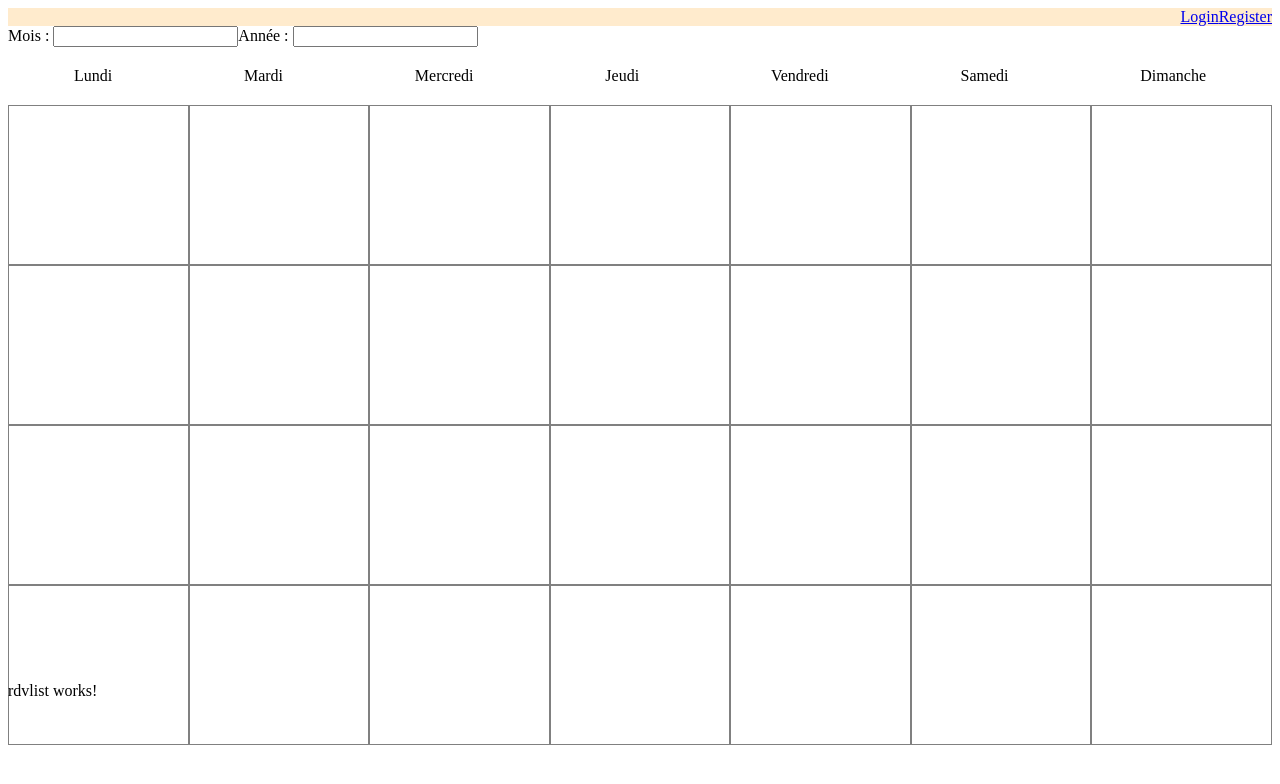
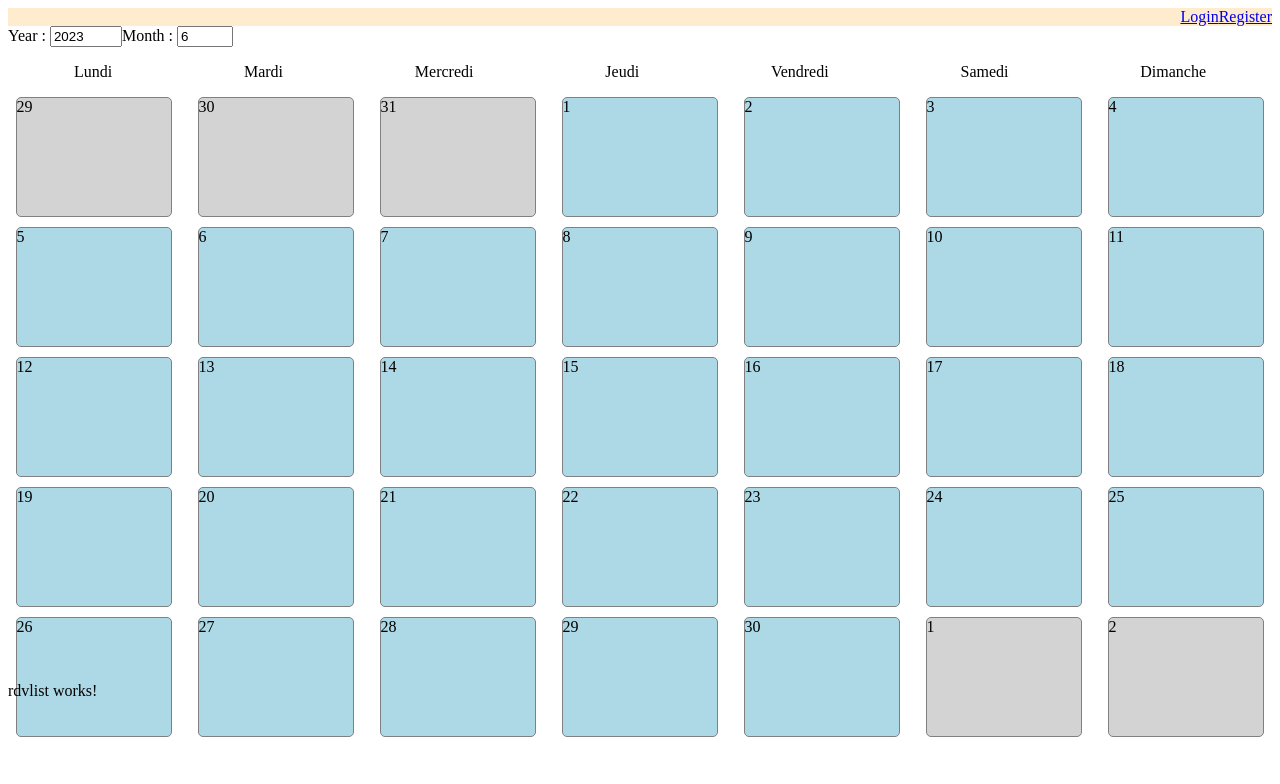
Before and after one commit to Coder269/projet-rdv, an Angular app: page / in a window 1280 px wide. Shown: the top 784 px of the page. Built offline with nearby package versions, Linux system fonts and the light colour scheme.

Commit message:
Display du calendar fonctionnel

```diff
--- a/angular.json
+++ b/angular.json
@@ -94,5 +94,8 @@
         }
       }
     }
+  },
+  "cli": {
+    "analytics": false
   }
 }
--- a/src/app/calendar/calendar.component.css
+++ b/src/app/calendar/calendar.component.css
@@ -1,34 +1,38 @@
-:host{
-    display: block;
+.allComponent {
     height: 80vh;
 }
 
-main{
-    height: 100%;
-}
-
-.daysLabel{
+.dayOfWeek {
     display: flex;
     flex-direction: row;
+    list-style-type: none;
     justify-content: space-around;
-    margin: 20px 0;
-}
-
-.calendar {
-    height: 100%;
-    display: flex;
-    flex-direction: column;
+    padding: 0;
 }
 
 
-.week{
+.calendar {
     display: flex;
     flex-direction: row;
-    flex-grow: 1;
+    flex-wrap: wrap;
     align-items: stretch;
+    height: 100%;
+    justify-content: space-around;
+    gap: 10px;
+    margin: auto;
 }
 
-.day{
-    border: 1px solid gray;
-    flex-grow: 1;
+.calendar>* {
+    min-width: 12.25%;
+    border-radius: 5px;
+    border: solid 1px gray;
 }
+
+.day {
+    background-color: lightblue;
+}
+
+.prevDay,
+.nextDay {
+    background-color: lightgray;
+}
--- a/src/app/calendar/calendar.component.html
+++ b/src/app/calendar/calendar.component.html
@@ -1,28 +1,22 @@
-<main>
-  <form action="">
-    <label for="mounth">Mois : </label>
-    <input name="mounth" type="mounth" />
-    <label for="year">Année : </label>
-    <input name="year" type="year" />
-  </form>
-  <div class="daysLabel">
-    <span>Lundi</span>
-    <span>Mardi</span>
-    <span>Mercredi</span>
-    <span>Jeudi</span>
-    <span>Vendredi</span>
-    <span>Samedi</span>
-    <span>Dimanche</span>
-  </div>
-  <div class="calendar" *ngIf="calendar.display == 'mounth'">
-    <table class="calendar">
-      <tr class="week" *ngFor="let week of calendar.mounthGrid; let i = index">
-        <td
-          class="day"
-          *ngFor="let day of calendar.weekGrid; let j = index"
-          id="`${i}`"
-        ></td>
-      </tr>
-    </table>
-  </div>
-</main>
+<div class="allComponent">
+    <form name="selectDate">
+        <label for="year">Year : </label>
+        <input type="number" name="year" [(ngModel)]='selectedYear' min="2023" max="2100" (change)="generateMonth()">
+        <label for="mounth">Month : </label>
+        <input type="number" name="mounth" [(ngModel)]='selectedMonth' min="1" max="12" (change)="generateMonth()">
+    </form>
+    <ul class="dayOfWeek">
+        <li>Lundi</li>
+        <li>Mardi</li>
+        <li>Mercredi</li>
+        <li>Jeudi</li>
+        <li>Vendredi</li>
+        <li>Samedi</li>
+        <li>Dimanche</li>
+    </ul>
+    <div class="calendar">
+        <div class="prevDay" *ngFor="let day of prevMonth; let i=index">{{prevMonth[i]}}</div>
+        <div class="day" *ngFor='let day of month; let j=index' [id]=j+1 (click)="createRDV($event)">{{j+1}}</div>
+        <div class="nextDay" *ngFor="let day of nextMonth; let k=index">{{nextMonth[k]}}</div>
+    </div>
+</div>
--- a/src/app/calendar/calendar.component.ts
+++ b/src/app/calendar/calendar.component.ts
@@ -1,85 +1,68 @@
 import { Component } from '@angular/core';
-
-class day {
-  constructor(private dayOfWeek: number, private dayOfMounth: number) {}
-}
-
-class mounth {
-  public mounth: Array<day> = [];
-  constructor(
-    private mounthNumber: number,
-    private isBisextil: boolean,
-    private year: number
-  ) {
-    let nbDay: number;
-    if ([0, 2, 4, 6, 7, 9, 11].includes(mounthNumber)) {
-      nbDay = 31;
-    } else if (mounthNumber == 2) {
-      isBisextil ? (nbDay = 29) : (nbDay = 28);
-    } else {
-      nbDay = 30;
-    }
-
-    let i: number = 0;
-    while (i < nbDay) {
-      this.mounth[i] = new day(
-        new Date(2023, mounthNumber - 1, i).getDay(),
-        i + 1
-      );
-      i++;
-    }
-  }
-}
-
-class year {
-  public year: Array<mounth> = [];
-  constructor(private yearNumber: number) {
-    let isBisextil: boolean;
-    if (
-      yearNumber % 4 == 0 &&
-      (yearNumber % 100 != 0 || yearNumber % 400 == 0)
-    ) {
-      isBisextil = true;
-    } else isBisextil = false;
-
-    let i: number = 0;
-    while (i < 12) {
-      this.year[i] = new mounth(i + 1, isBisextil, yearNumber);
-      i++;
-    }
-  }
-}
-
-class display {
-  public weekGrid: Array<number> = [];
-  public mounthGrid: Array<number> = [];
-  public display: string = 'mounth';
-
-  constructor(private mounthToDisplay: number) {
-    let i: number = 0;
-
-    while (i < 7) {
-      this.weekGrid[i] = i;
-      i++;
-    }
-
-    i = 0;
-
-    while (i < 4) {
-      this.mounthGrid[i] = i;
-      i++;
-    }
-  }
-}
 
 @Component({
   selector: 'app-calendar',
   templateUrl: './calendar.component.html',
-  styleUrls: ['./calendar.component.css'],
+  styleUrls: ['./calendar.component.css']
 })
 export class CalendarComponent {
-  public calendar: any = new display(12);
-  constructor() {
-    console.log(this.calendar);
+  public selectedYear:number = new Date().getFullYear();
+  public selectedMonth:number = new Date().getMonth()+1;
+  public month:Array<number> = [];
+  public prevMonth:Array<number> = []
+  public nextMonth: Array<number> = []
+
+  constructor(){
+    this.generateMonth()
+  }
+
+  isBisextil(year:number): boolean{
+    if (year%4 == 0  && (year% 100 !=0 || year %400 ==0)){
+      return true
+    }
+    else return false
+  }
+
+  nbDay(month:number, year:number): number{
+    if([0, 2, 4, 6, 7, 9, 11].includes(month)){
+      return 31;
+    }
+    else if (month == 1)
+    {
+      if (this.isBisextil(year))
+      {
+        return 29
+      }
+      else{
+        return 28
+      }
+    }
+    else{
+      return 30;
+    }
+  }
+  generateMonth(): void {
+    this.month.length = this.nbDay(this.selectedMonth-1 , this.selectedYear);
+    for (let i=0; i<this.month.length; i++){
+      this.month[i] = new Date(this.selectedYear, this.selectedMonth-1, i).getDay()
+    }
+  this.fillEmpty()
+  }
+
+  fillEmpty(){
+    this.prevMonth.length=this.month[0];
+    this.nextMonth.length=7-((this.month.length+this.prevMonth.length)%7)
+
+    let prevNbDay = this.nbDay(this.selectedMonth-2, this.selectedYear)
+    for(let i=this.prevMonth.length; i>0; i--){
+      this.prevMonth[this.prevMonth.length-i]=prevNbDay-i+1;
+    }
+    console.log(this.prevMonth)
+    for(let i=1; i<=this.nextMonth.length; i++){
+      this.nextMonth[i-1]=i;
+    }
+  }
+  createRDV(event:any){
+    console.log(event)
   }
 }
```
Also changed, not shown: src/app/app.module.ts (+5 -7 lines).
